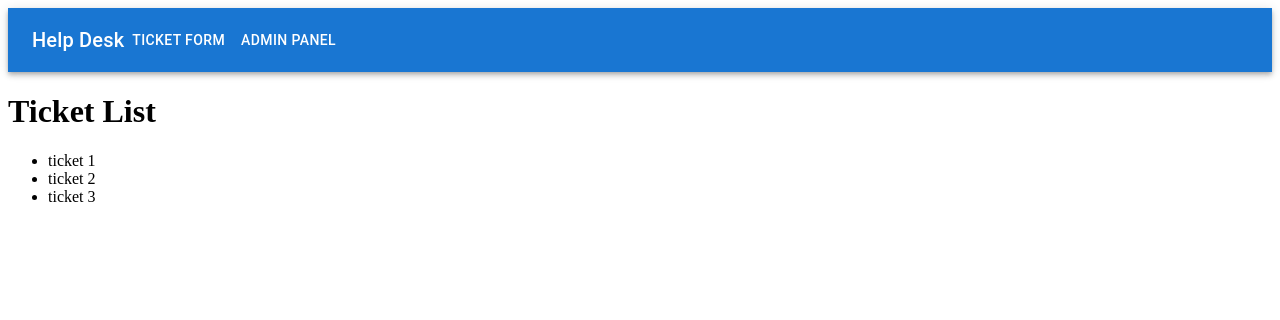
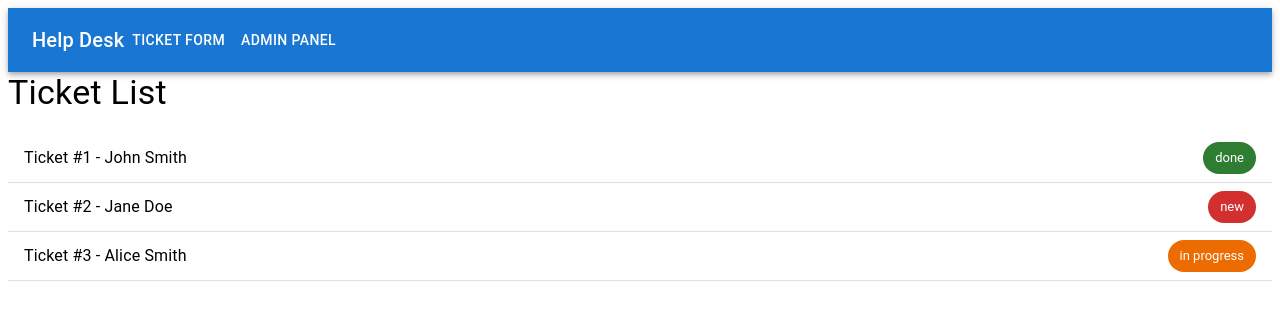
Before and after one commit to cristianteranv/zealthy-help-desk, a React (Create React App) app in the folder frontend/: page /admin in a window 1280 px wide. Shown: the top 320 px of the page. Built offline with nearby package versions, Linux system fonts and the light colour scheme.

Commit message:
added mui to TicketList

```diff
--- a/frontend/src/App.js
+++ b/frontend/src/App.js
@@ -2,20 +2,7 @@ import React from 'react';
 import { BrowserRouter as Router, Route, Routes, Link } from 'react-router-dom';
 import { AppBar, Toolbar, Typography, Container, Button } from '@mui/material';
 import TicketForm from './components/TicketForm';
-
-const TicketList = () => {
-  return (
-    <div>
-      <h1>Ticket List</h1>
-      <ul>
-        <li>ticket 1</li>
-        <li>ticket 2</li>
-        <li>ticket 3</li>
-      </ul>
-    </div>
-  )
-}
-
+import TicketList from './components/TicketList';
 
 function App() {
   return (
--- /dev/null
+++ b/frontend/src/components/TicketList.js
@@ -0,0 +1,48 @@
+import React, { useState, useEffect } from 'react';
+import axios from 'axios';
+import { Link } from 'react-router-dom';
+import { List, ListItem, ListItemButton, ListItemText, Typography, Chip } from '@mui/material';
+
+function TicketList() {
+  const [tickets, setTickets] = useState([
+    {
+      id: 1,
+      name: 'John Smith',
+      email: 'john@gmail.com',
+      status: 'done'
+    },
+    {
+      id: 2,
+      name: 'Jane Doe',
+      email: 'jane@gmail.com',
+      status: 'new'
+    },
+    {
+      id: 3,
+      name: 'Alice Smith',
+      email: 'alice@gmail.com',
+      status: 'in progress'
+    }
+  ]);
+
+  return (
+    <div>
+      <Typography variant="h4" gutterBottom>
+        Ticket List
+      </Typography>
+      <List>
+        {tickets.map((ticket) => (
+          <ListItemButton key={ticket.id} component={Link} to={`/ticket/${ticket.id}`} divider={true}>
+            <ListItemText
+              primary={`Ticket #${ticket.id} - ${ticket.name}`}
+              secondary={ticket.description}
+            />
+            <Chip label={ticket.status} color={ticket.status === 'new' ? 'error' : ticket.status === 'in progress' ? 'warning' : 'success'} />
+          </ListItemButton>
+        ))}
+      </List>
+    </div>
+  );
+}
+
+export default TicketList;
```
